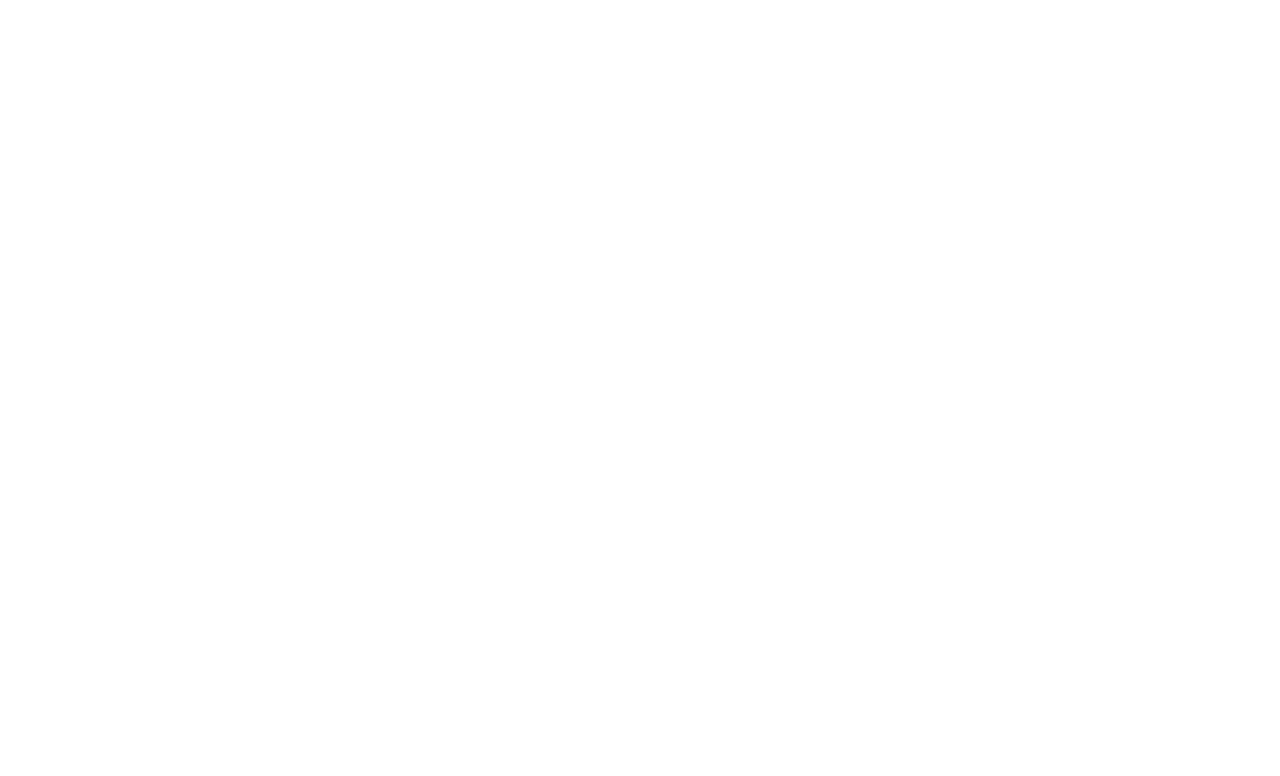
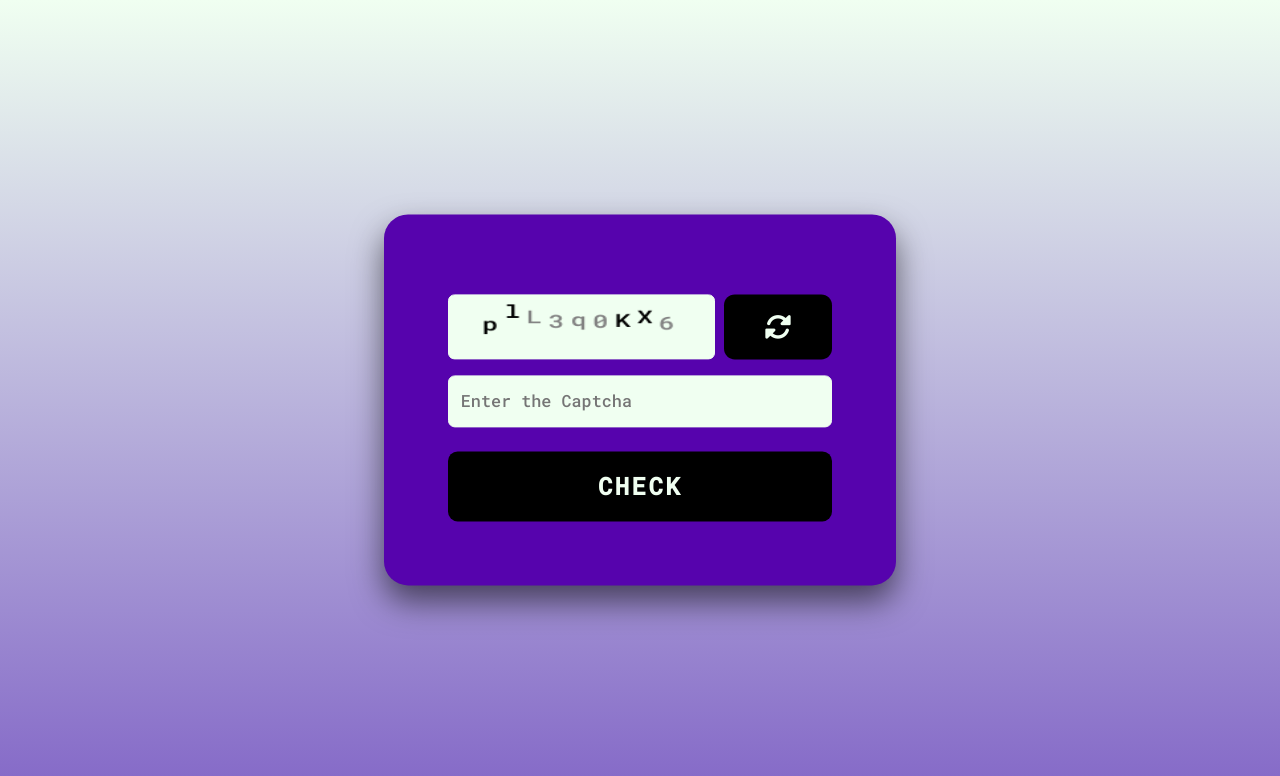
Before and after one commit to Atharv-110/Captcha-Generator, a plain HTML site: page index.html in a window 1280 px wide. Drawn offline with Linux system fonts and the light colour scheme.

Commit message:
first build

```diff
--- a/index.html
+++ b/index.html
@@ -1,14 +1,25 @@
 <!DOCTYPE html>
 <html lang="en">
-<head>
-    <meta charset="UTF-8">
-    <meta http-equiv="X-UA-Compatible" content="IE=edge">
-    <meta name="viewport" content="width=device-width, initial-scale=1.0">
+  <head>
+    <meta charset="UTF-8" />
+    <meta http-equiv="X-UA-Compatible" content="IE=edge" />
+    <meta name="viewport" content="width=device-width, initial-scale=1.0" />
     <title>Captcha Generator</title>
-    <link rel="stylesheet" href="style.css">
-</head>
-<body>
-
+    <link rel="stylesheet" href="style.css" />
+    <link
+      rel="stylesheet"
+      href="https://cdnjs.cloudflare.com/ajax/libs/font-awesome/6.0.0/css/all.min.css"
+    />
+  </head>
+  <body>
+    <div class="container">
+      <div class="wrapper">
+        <canvas id="canvas" width="200" height="70"></canvas>
+        <button id="reload-btn"><i class="fa-solid fa-rotate"></i></button>
+      </div>
+      <input type="text" id="user-input" placeholder="Enter the Captcha">
+      <button id="check-button">CHECK</button>
+    </div>
     <script src="script.js"></script>
-</body>
+  </body>
 </html>
--- a/script.js
+++ b/script.js
@@ -0,0 +1,59 @@
+let check = document.getElementById("check-button");
+let userInput = document.getElementById("user-input");
+let textOutput = document.getElementById("text");
+let canvas = document.getElementById("canvas");
+let reloadButton = document.getElementById("reload-btn");
+let text = "";
+
+const textGenerator = () => {
+  let generatedText = "";
+  for (let i = 0; i < 3; i++) {
+    generatedText += String.fromCharCode(randomNumber(65, 90));
+    generatedText += String.fromCharCode(randomNumber(97, 122));
+    generatedText += String.fromCharCode(randomNumber(48, 57));
+  }
+  return generatedText;
+};
+
+const randomNumber = (min, max) =>
+  Math.floor(Math.random() * (max - min + 1) + min);
+
+function drawStringCanvas(string) {
+  let cx = canvas.getContext("2d");
+  cx.clearRect(0, 0, cx.canvas.width, cx.canvas.height);
+  const textColor = ["rgb(0,0,0)", "rgb(130,130,130)"];
+  const letterSpace = 150 / string.length;
+  for (let i = 0; i < string.length; i++) {
+    const xintialSpace = 25;
+    cx.font = "20px Roboto Mono";
+    cx.fillStyle = textColor[randomNumber(0, 1)];
+    cx.fillText(
+      string[i],
+      xintialSpace + i * letterSpace,
+      randomNumber(25, 40),
+      100
+    );
+  }
+}
+
+const triggerfunction = () => {
+  userInput.value = "";
+  text = textGenerator();
+  console.log(text);
+  text = [...text].sort(() => Math.random() - 0.5).join("");
+  drawStringCanvas(text);
+};
+
+reloadButton.addEventListener("click", triggerfunction);
+
+window.onload = () => triggerfunction();
+
+check.addEventListener("click", () => {
+  if (userInput.value === text) {
+    alert("Validation Success");
+    triggerfunction();
+  } else {
+    alert("Captcha Not Valid");
+    triggerfunction();
+  }
+});
--- a/style.css
+++ b/style.css
@@ -1 +1,103 @@
 @import url('https://fonts.googleapis.com/css2?family=Roboto+Mono:wght@100;300;500&display=swap');
+:root{
+    --wrap: #5603AD;
+    --black: #000;
+    --cont: #F0FFF1;
+}
+
+*{
+    padding: 0;
+    margin: 0;
+    box-sizing: border-box;
+    font-family: "Roboto Mono", monospace;
+}
+
+body{
+    height: 100vh;
+    background: linear-gradient(0deg, #8367C7, #F0FFF1) no-repeat;
+}
+.container{
+    width: 32em;
+    background: var(--wrap);
+    padding: 4em;
+    border-radius: 1.5em;
+    position: absolute;
+    transform: translate(-50%,-50%);
+    top: 50%;
+    left: 50%;
+    box-shadow: 0 1em 2em rgba(0, 0, 0, .56);
+}
+
+.wrapper{
+    display: flex;
+    align-items: center;
+    justify-content: space-between;
+    margin: 1em 0;
+}
+canvas{
+    width: 16.7em;
+    height: 65px;
+    border: none;
+    border: 1px solid var(--cont);
+    border-radius: 0.4em;
+    background: var(--cont);
+    color: var(--black);
+}
+
+button#reload-btn{
+    font-size: 27px;
+    width: 4em;
+    background: var(--black);
+    color: var(--cont);
+    outline: none;
+    border: none;
+    border-radius: 0.4em;
+    height: 65px;
+    align-items: center;
+    transition: 0.5s ease;
+    cursor: pointer;
+}
+
+button#reload-btn:hover{
+    background: var(--cont);
+    color: var(--black);
+}
+
+
+input[type = "text"]{
+    font-size: 1.05em;
+    width: 100%;
+    padding: .8em 0.7em;
+    border: 1px solid var(--cont);
+    border-radius: .4em;
+    outline: none;
+    transition: 0.3s ease;
+    background: var(--cont);
+}
+
+input[type = "text"]:focus{
+    border: 1px solid var(--black);
+    box-shadow: 0 1em 2em rgba(255, 255, 255, .2);
+
+}
+
+button#check-button{
+    width: 100%;
+    background: var(--black);
+    color: var(--cont);
+    outline: none;
+    border: none;
+    font-size: 1.5em;
+    font-weight: 600;
+    margin-top: 1em;
+    border-radius: .4em;
+    padding: .8em 0;
+    cursor: pointer;
+    letter-spacing: .1em;
+    transition: 0.5s ease;
+}
+
+button#check-button:hover{
+    background: var(--cont);
+    color: var(--black);
+}
```
